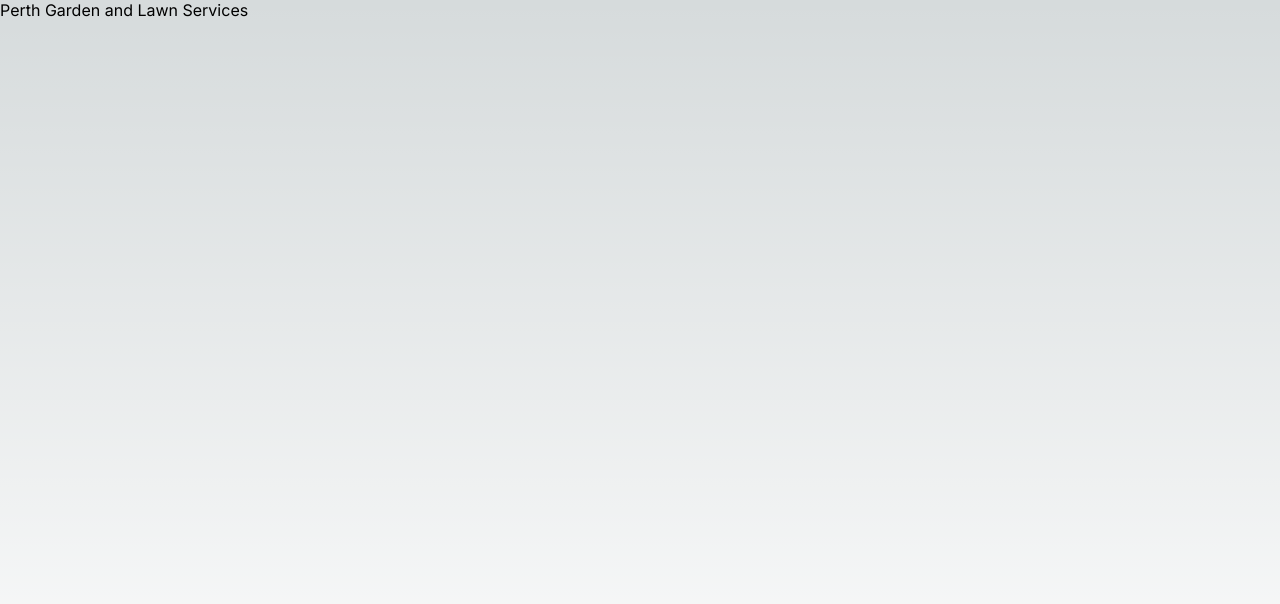
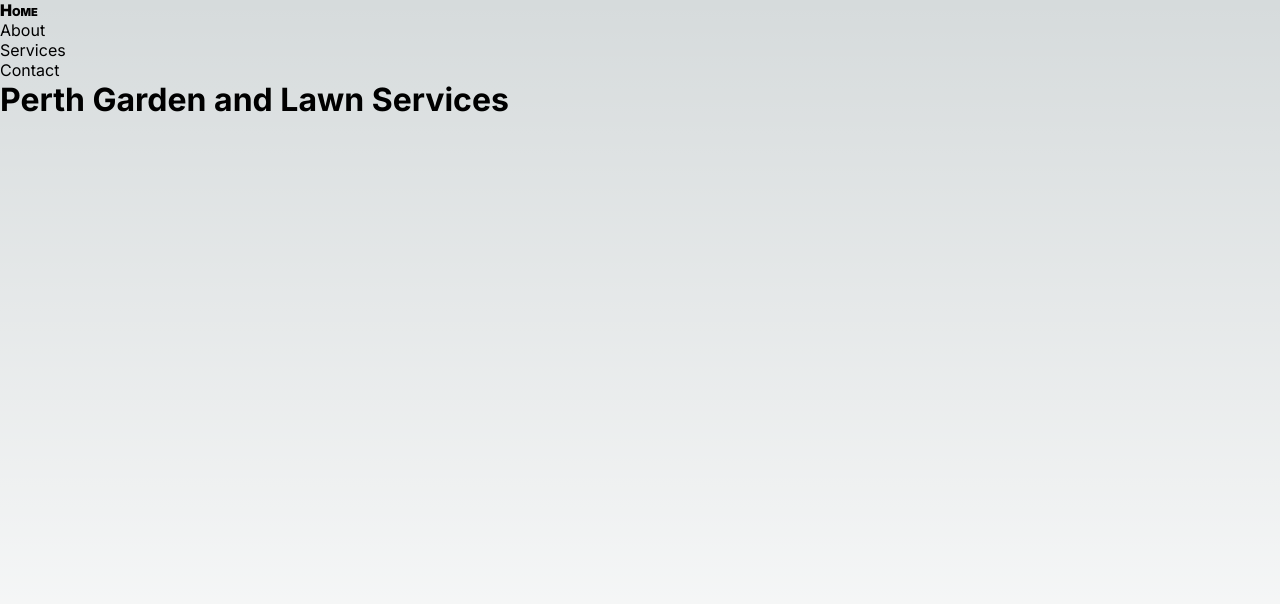
Before and after one commit to Erichards01/perth-garden-lawn-services, a Next.js app: page / in a window 1280 px wide. Shown: the top 604 px of the page. Built offline with nearby package versions, Linux system fonts and the light colour scheme.

Commit message:
page routing added

```diff
--- a/pages/_app.tsx
+++ b/pages/_app.tsx
@@ -2,19 +2,54 @@ import "@/styles/globals.css";
 import type { AppProps } from "next/app";
 import { Inter } from "next/font/google";
 import Head from "next/head";
-
+import Link from "next/link";
+import { useRouter } from "next/router";
 const inter = Inter({ subsets: ["latin"] });
 
 export default function App({ Component, pageProps }: AppProps) {
+  const router = useRouter();
   return (
     <div className={inter.className}>
-      {" "}
       <Head>
         <title>Perth Garden and Lawn Services</title>
         <meta name="description" content="Perth Garden and Lawn Services" />
         <meta name="viewport" content="width=device-width, initial-scale=1" />
         <link rel="icon" href="/favicon.ico" />
       </Head>
+
+      <nav>
+        <ul>
+          <li>
+            <Link className={router.pathname == "/" ? "active" : ""} href="/">
+              Home
+            </Link>
+          </li>
+          <li>
+            <Link
+              className={router.pathname == "/about" ? "active" : ""}
+              href="/about"
+            >
+              About
+            </Link>
+          </li>{" "}
+          <li>
+            <Link
+              className={router.pathname == "/services" ? "active" : ""}
+              href="/services"
+            >
+              Services
+            </Link>
+          </li>{" "}
+          <li>
+            <Link
+              className={router.pathname == "/contact" ? "active" : ""}
+              href="/contact"
+            >
+              Contact
+            </Link>
+          </li>
+        </ul>
+      </nav>
       <Component {...pageProps} />
     </div>
   );
--- a/pages/index.tsx
+++ b/pages/index.tsx
@@ -1,14 +1,12 @@
 import Head from "next/head";
 import Image from "next/image";
-import { Inter } from "next/font/google";
+
 import styles from "@/styles/Home.module.css";
-
-const inter = Inter({ subsets: ["latin"] });
 
 export default function Home() {
   return (
     <>
-      <main>Perth Garden and Lawn Services</main>
+      <h1>Perth Garden and Lawn Services</h1>
     </>
   );
 }
--- a/styles/globals.css
+++ b/styles/globals.css
@@ -34,3 +34,10 @@ a {
   color: inherit;
   text-decoration: none;
 }
+
+/* My CSS from now - not sure what above I'll keep yet? */
+
+.active {
+  font-variant: small-caps;
+  font-weight: 900;
+}
```
Also changed, not shown: pages/about.tsx (added, +7 -0 lines), pages/contact.tsx (added, +7 -0 lines), pages/services.tsx (added, +7 -0 lines).
